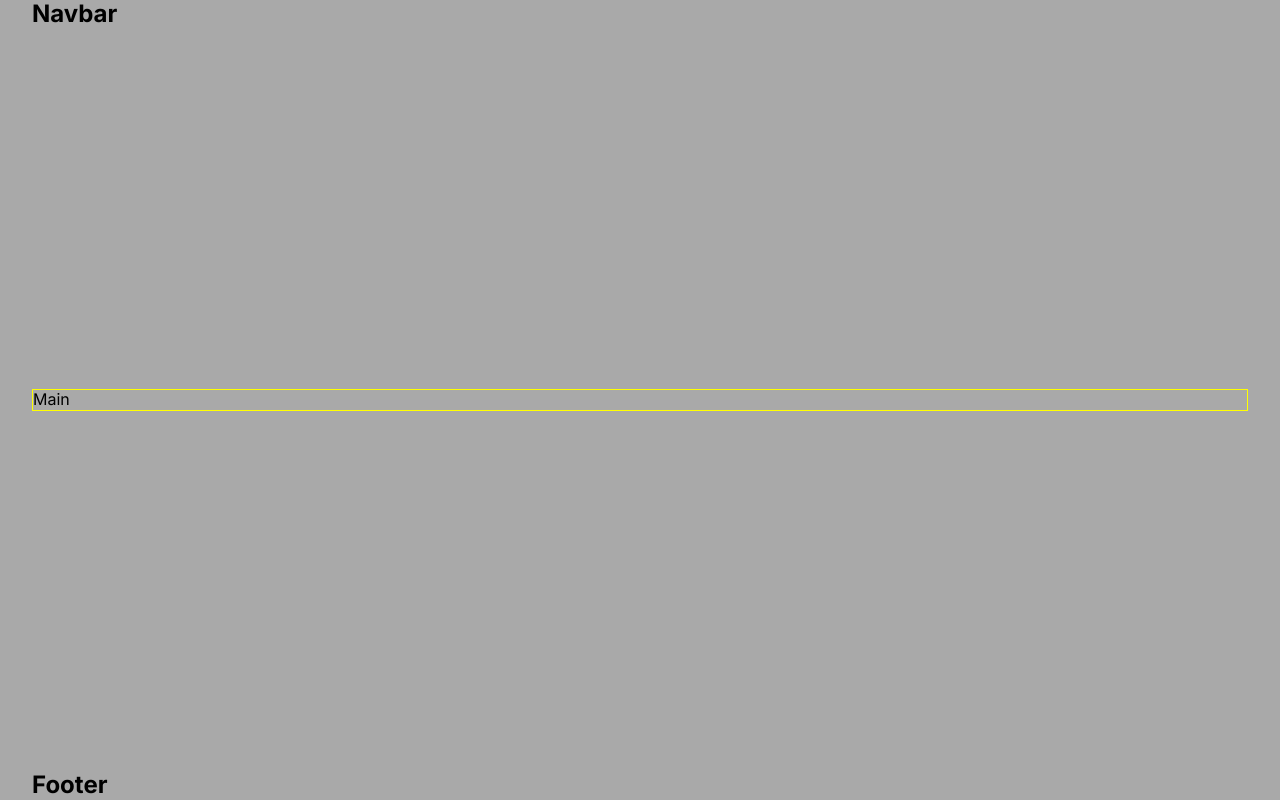
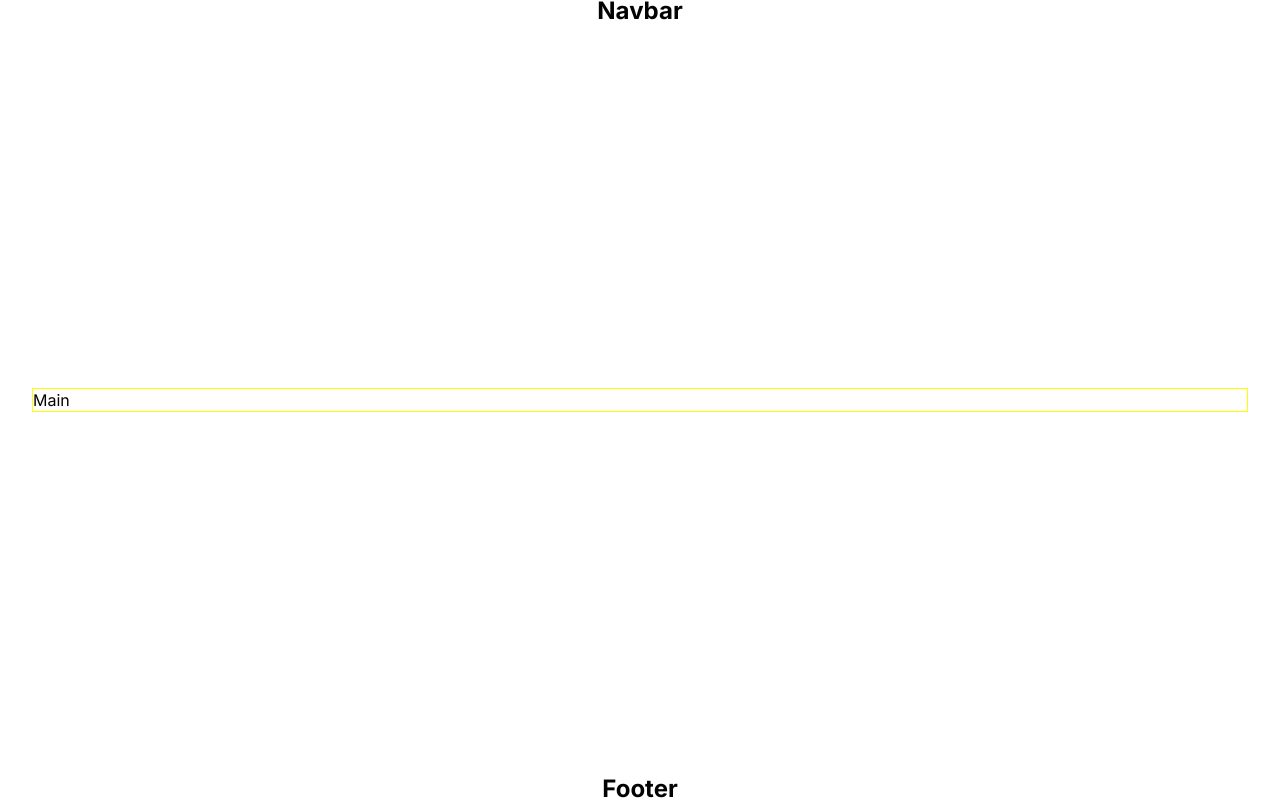
Before and after one commit to w4t33r/blixit, a Next.js app: page / in a window 1280 px wide. Built offline with nearby package versions, Linux system fonts and the light colour scheme.

Commit message:
define global variables, ad default styles to h1, body.

```diff
--- a/src/app/globals.css
+++ b/src/app/globals.css
@@ -1,9 +1,8 @@
 :root {
-  --navbar: #e8e8e8;
-  --text: #000000;
-  --subtext: #ff642f;
-  --additionalcolor: #e8e8e8;
-  --main: #fdfefe;
+  --bg: white;
+  --active-color: #f29c33;
+  --btn: #ee6352;
+  --text: #030303;
 }
 
 *,
@@ -16,15 +15,15 @@
 
 html,
 body {
+  color: var(--text);
   font-size: 16px;
-  line-height: 1.2;
-  font-weight: normal;
-  font-style: normal;
-  color: black;
+  font-weight: 400;
+  line-height: 22px;
+  text-align: center;
 }
 
 .container {
-  background: darkgray;
+  background: var(--bg);
   padding-left: 2rem;
   padding-right: 2rem;
   max-width: 1440px;
@@ -34,3 +33,9 @@ body {
   min-height: 100vh;
   margin: auto;
 }
+
+h1 {
+  font-size: 32px;
+  font-weight: 700;
+  line-height: 62px;
+}
```
